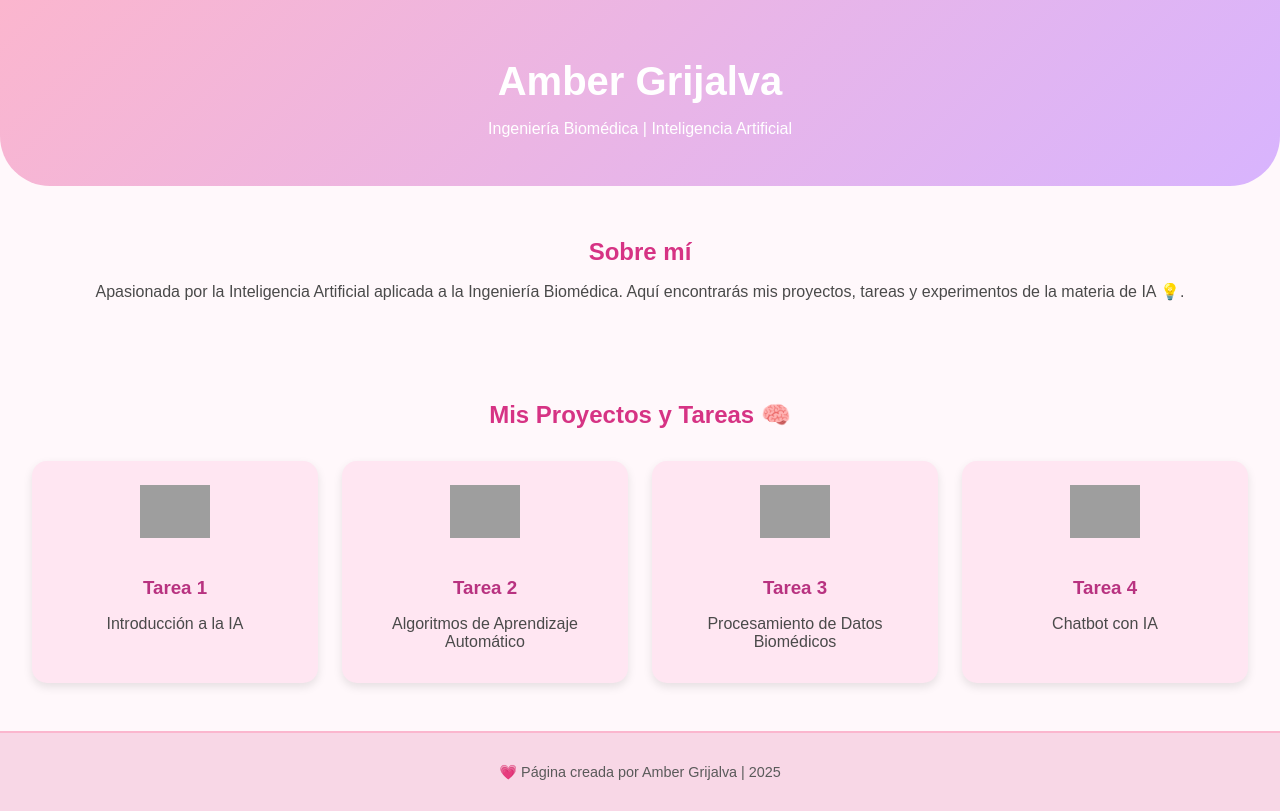
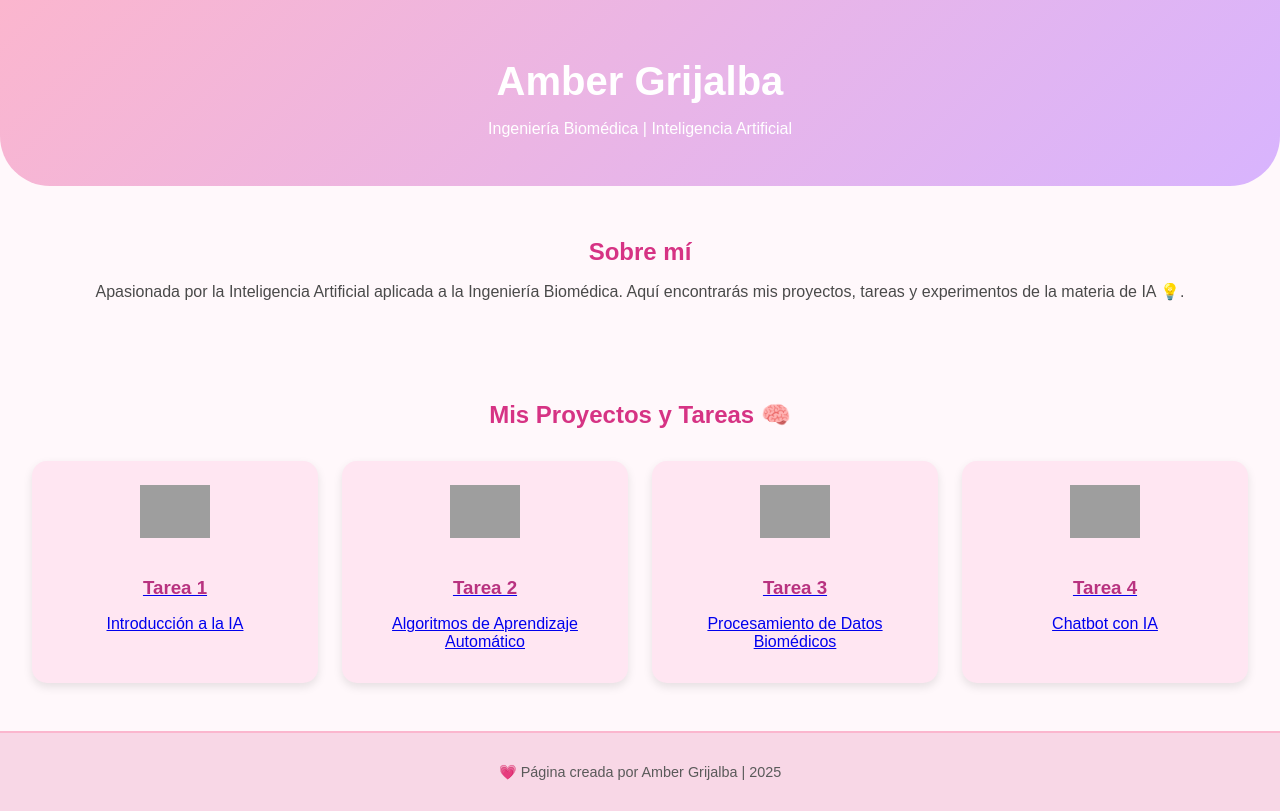
Before and after one commit to AmberGrijalba/Amber-Grijalba, a plain HTML site: page index.html in a window 1280 px wide. Drawn offline with Linux system fonts and the light colour scheme; grey boxes are pictures that could not be loaded.

Commit message:
index.html

```diff
--- a/index.html
+++ b/index.html
@@ -3,12 +3,12 @@
 <head>
   <meta charset="UTF-8">
   <meta name="viewport" content="width=device-width, initial-scale=1.0">
-  <title>Amber Grijalva | Inteligencia Artificial</title>
+  <title>Amber Grijalba | Inteligencia Artificial</title>
   <link rel="stylesheet" href="style.css">
 </head>
 <body>
   <header>
-    <h1>Amber Grijalva</h1>
+    <h1>Amber Grijalba</h1>
     <p>Ingeniería Biomédica | Inteligencia Artificial</p>
   </header>
 
@@ -20,34 +20,36 @@
   <section class="projects">
     <h2>Mis Proyectos y Tareas 🧠</h2>
     <div class="project-grid">
-      <div class="project-card">
+
+      <a href="https://github.com/AmberGrijalba/Tarea1" class="project-card" target="_blank">
         <img src="https://cdn-icons-png.flaticon.com/512/4712/4712035.png" alt="Red neuronal">
         <h3>Tarea 1</h3>
         <p>Introducción a la IA</p>
-      </div>
+      </a>
 
-      <div class="project-card">
+      <a href="https://github.com/AmberGrijalba/Tarea2" class="project-card" target="_blank">
         <img src="https://cdn-icons-png.flaticon.com/512/4712/4712030.png" alt="Machine learning">
         <h3>Tarea 2</h3>
         <p>Algoritmos de Aprendizaje Automático</p>
-      </div>
+      </a>
 
-      <div class="project-card">
+      <a href="https://github.com/AmberGrijalba/Tarea3" class="project-card" target="_blank">
         <img src="https://cdn-icons-png.flaticon.com/512/8598/8598409.png" alt="Datos biomédicos">
         <h3>Tarea 3</h3>
         <p>Procesamiento de Datos Biomédicos</p>
-      </div>
+      </a>
 
-      <div class="project-card">
+      <a href="https://github.com/AmberGrijalba/Tarea4" class="project-card" target="_blank">
         <img src="https://cdn-icons-png.flaticon.com/512/1048/1048948.png" alt="Chatbot">
         <h3>Tarea 4</h3>
         <p>Chatbot con IA</p>
-      </div>
+      </a>
+
     </div>
   </section>
 
   <footer>
-    <p>💗 Página creada por Amber Grijalva | 2025</p>
+    <p>💗 Página creada por Amber Grijalba | 2025</p>
   </footer>
 </body>
 </html>
```
